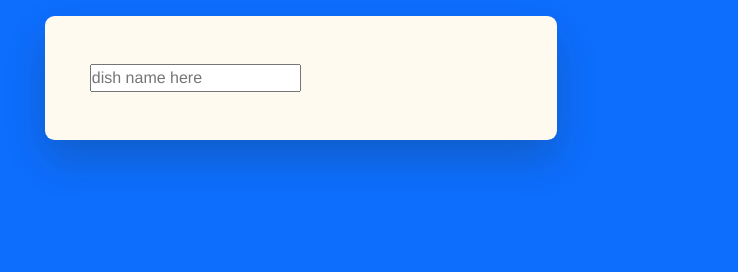
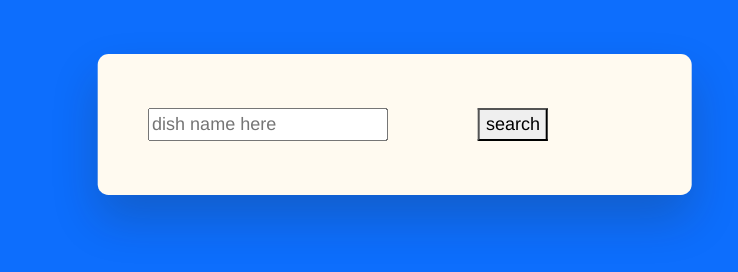
Before and after one commit to MalualM/project1, a plain HTML site: page index.html in a window 1280 px wide. Shown: the whole page, without its empty margins (339-1077 px from the left). Drawn offline with nearby package versions, Linux system fonts and the light colour scheme; a web font is replaced by a local one.

Commit message:
search bar added with some style to it

```diff
--- a/index.html
+++ b/index.html
@@ -12,6 +12,7 @@
     <div class="container">
         <div class="search-container">
             <input type="text" placeholder="dish name here" id="user input">
+            <button id="search-btn">search</button>
         </div>
     </div>
     <script src="./app.js"></script>
--- a/style.css
+++ b/style.css
@@ -1,19 +1,25 @@
 *{
-    padding: 0;
-    margin: 0;
+    padding: 10;
+    margin: 20;
     box-sizing: border-box;
     font-family: 'Franklin Gothic Medium', 'Arial Narrow', Arial, sans-serif;
 }
 .container{
     background-color: floralwhite;
-    font-size: 16px;
+    font-size: 18px;
     padding: 3em 2.8em;
-    width: 90vw;
-    max-width: 32em;
+    width: 150vw;
+    max-width: 33em;
     position: absolute;
-    transform: translateX(-50%);
-    left: 50%;
-    top: 1em;
+    transform: translateX(-45%);
+    left: 55%;
+    top: 3em;
     border-radius: 0.6em;
-    box-shadow: 0 1.2em 2.5em rgba(42,32,0,0.2);
+    box-shadow: 0 1.3em 2.6em rgba(42,32,0,0.2);
 }
+.search-container{
+    display:flex;
+    width: 95%;
+    grid-template-columns:9fr 3fr;
+    gap: 5em;
+}
```
